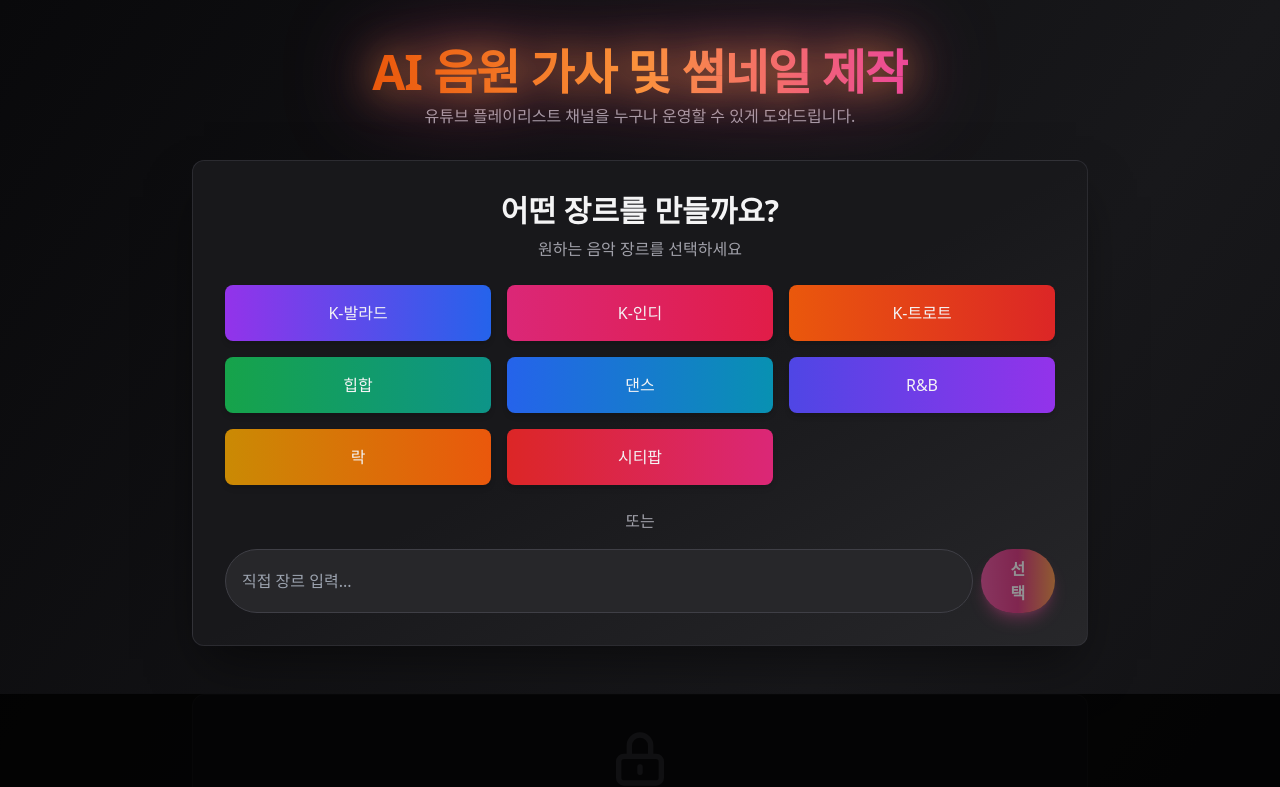
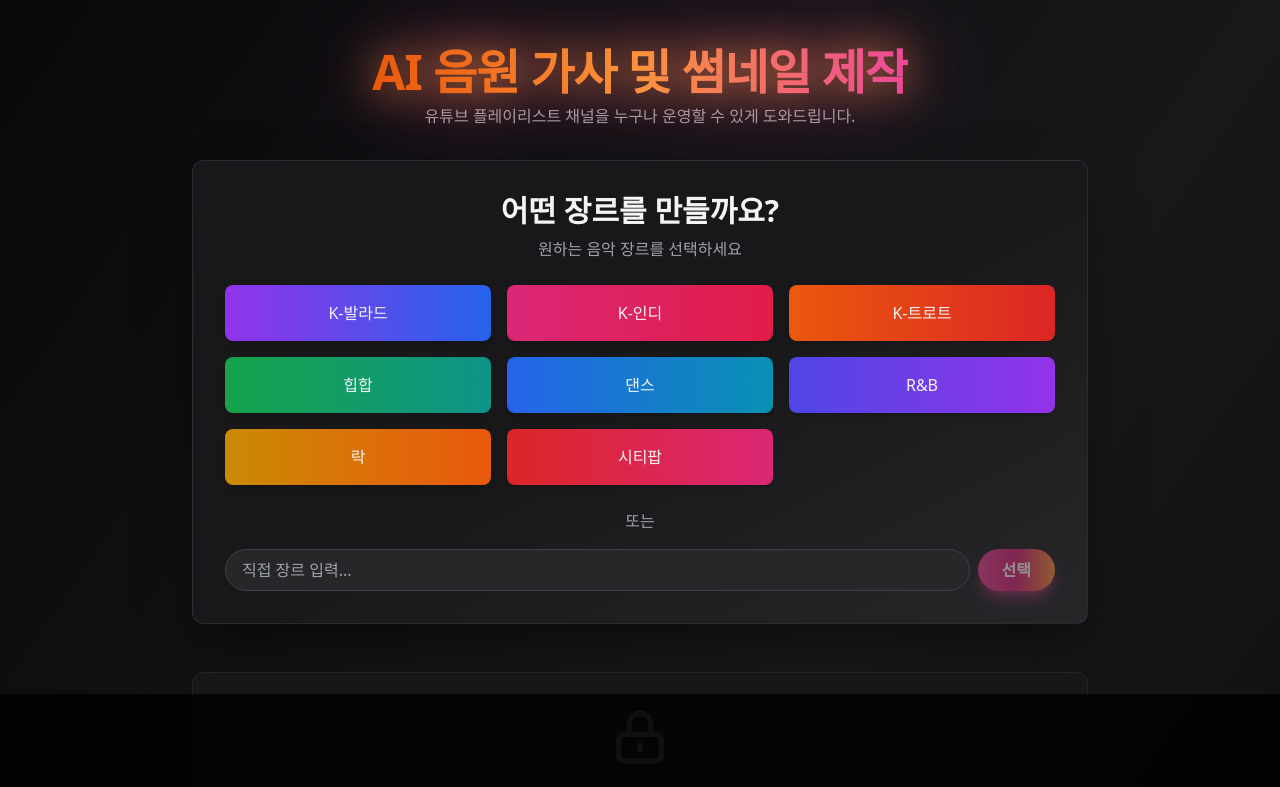
Before and after one commit to angibeom0985-arch/aimusic-l, a React (Vite) app: page /lyrics in a window 1280 px wide. Shown: the top 787 px of the page. Built offline with nearby package versions, Linux system fonts and the light colour scheme.

Commit message:
fix: 선택 버튼 텍스트 가로 정렬 및 주제 선택을 2열 그리드로 변경

```diff
--- a/components/StepGenre.tsx
+++ b/components/StepGenre.tsx
@@ -63,7 +63,7 @@ const StepGenre: React.FC<StepGenreProps> = ({ genres, onGenreSelect }) => {
           className="flex-grow bg-zinc-800 border border-zinc-700 rounded-full px-4 py-2 focus:outline-none focus:ring-2 focus:ring-pink-500 w-full"
           aria-label="직접 장르 입력"
         />
-        <Button type="submit" disabled={!customGenre.trim()}>
+        <Button type="submit" disabled={!customGenre.trim()} className="whitespace-nowrap">
           선택
         </Button>
       </form>
--- a/components/StepTheme.tsx
+++ b/components/StepTheme.tsx
@@ -70,7 +70,7 @@ const StepTheme: React.FC<StepThemeProps> = ({
         </div>
       ) : (
         <>
-          <div className="space-y-3">
+          <div className="grid grid-cols-1 md:grid-cols-2 gap-3">
             {themes.map((theme, index) => {
               const colors = [
                 "from-rose-600/20 to-pink-600/20 hover:from-rose-600/30 hover:to-pink-600/30 border-rose-600/50",
@@ -104,7 +104,7 @@ const StepTheme: React.FC<StepThemeProps> = ({
               className="flex-grow bg-zinc-800 border border-zinc-700 rounded-full px-4 py-2 focus:outline-none focus:ring-2 focus:ring-pink-500 w-full"
               aria-label="직접 주제 입력"
             />
-            <Button type="submit" disabled={!customTheme.trim()}>
+            <Button type="submit" disabled={!customTheme.trim()} className="whitespace-nowrap">
               선택
             </Button>
           </form>
--- a/components/StepTitle.tsx
+++ b/components/StepTitle.tsx
@@ -104,7 +104,7 @@ const StepTitle: React.FC<StepTitleProps> = ({
               className="flex-grow bg-zinc-800 border border-zinc-700 rounded-full px-4 py-2 focus:outline-none focus:ring-2 focus:ring-pink-500 w-full"
               aria-label="직접 제목 입력"
             />
-            <Button type="submit" disabled={!customTitle.trim()}>
+            <Button type="submit" disabled={!customTitle.trim()} className="whitespace-nowrap">
               선택
             </Button>
           </form>
```
